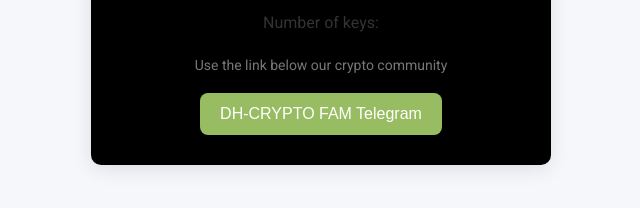
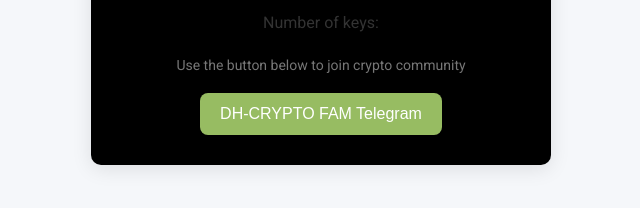
Before and after one commit to jamieYah/DHcrypro-Fam, a plain HTML site: page index.html in a window 1280 px wide. Shown: the part 526-734 px from the top of the page, 319-959 px from the left. Drawn offline with Linux system fonts and the light colour scheme.

Commit message:
Update index.html

```diff
--- a/index.html
+++ b/index.html
@@ -62,7 +62,7 @@
         <div class="footer">
 
  <p1>
-         Use the link below our crypto community</p1>
+         Use the button below to join crypto community</p1>
             <button id="sourceCode">DH-CRYPTO FAM Telegram</button>
         </div>
     </div>
```
